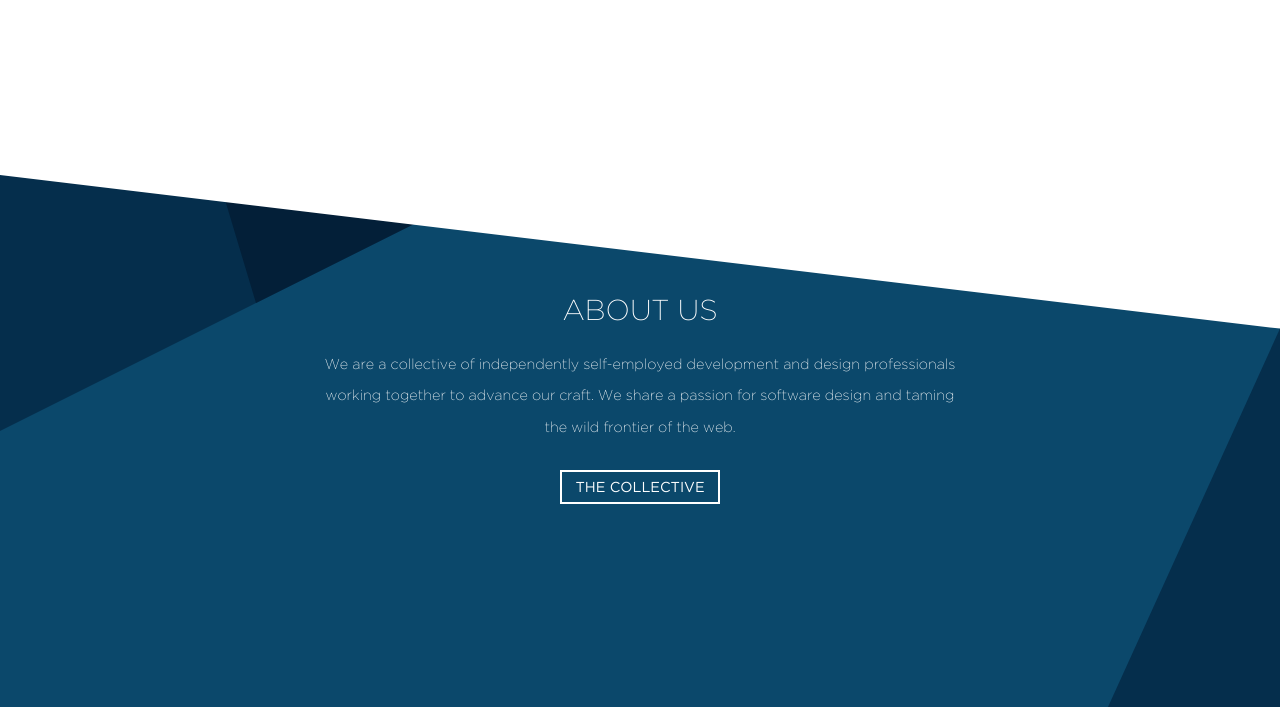
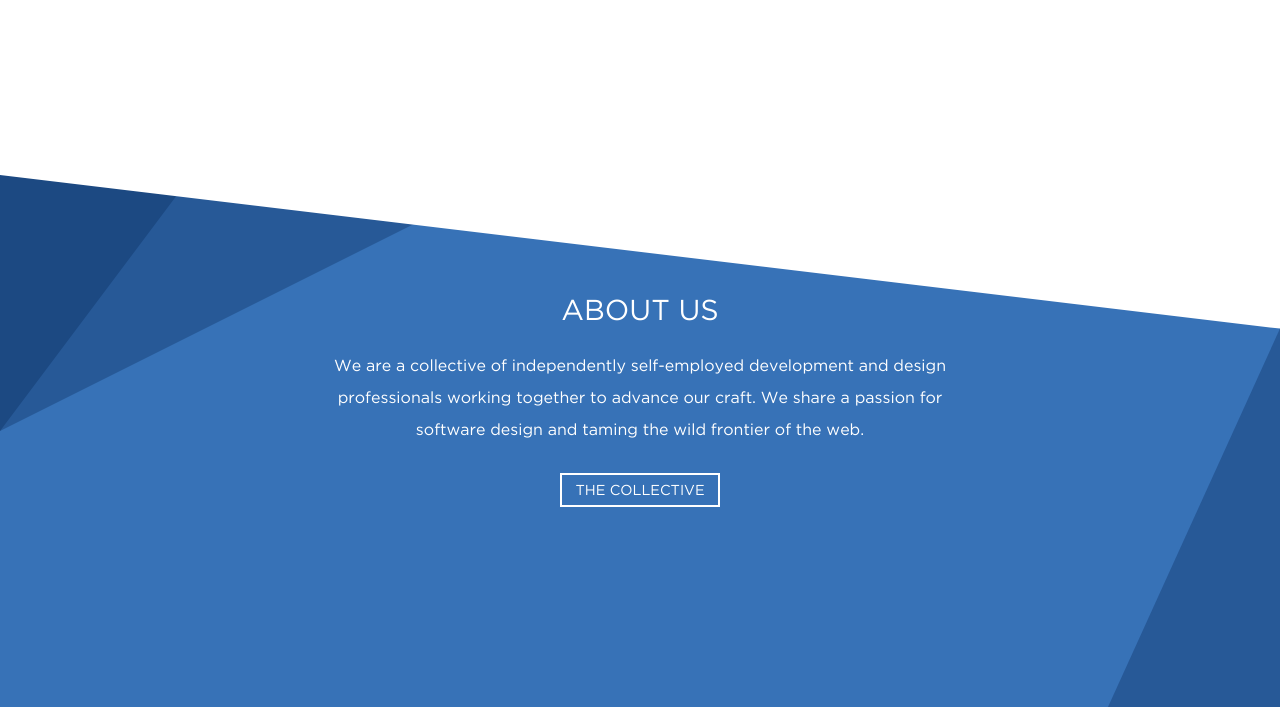
Before and after one commit to heybigname/heybigname.com, a website: page public/index.html in a window 1280 px wide. Shown: the part 393-1100 px from the top of the page. Drawn offline with nearby package versions, Linux system fonts and the light colour scheme.

Commit message:
various updates to typography and colors

```diff
--- a/assets/styles/modules/_about.scss
+++ b/assets/styles/modules/_about.scss
@@ -14,7 +14,7 @@
   }
 
   @include element('h1') {
-    font-family: 'gotham_extralightregular';
+    font-family: 'gotham_bookregular';
     font-weight:normal;
     text-transform: uppercase;
     font-size:1.8em;
@@ -22,9 +22,9 @@
   }
 
   @include element('p') {
-    font-family: 'gotham_extralightregular';
-    font-size:.9em;
-    line-height:2.2;
+    font-family: 'gotham_bookregular';
+    font-size:1em;
+    line-height:2;
     color:white;
     padding:0 0 20px 0;
   }
--- a/assets/styles/modules/_buttons.scss
+++ b/assets/styles/modules/_buttons.scss
@@ -14,11 +14,11 @@
   }
 
   @include modifier('inverse') {
-    border-color:$blue;
-    color:$blue;
+    border-color:$blueDarkest;
+    color:$blueDarkest;
 
     &:hover {
-      background: $blue;
+      background: $blueDarkest;
       color:#fff;
     }
   }
--- a/assets/styles/modules/_collective.scss
+++ b/assets/styles/modules/_collective.scss
@@ -15,7 +15,7 @@
   }
 
   @include element('h2') {
-    font-family: 'gotham_extralightregular';
+    font-family: 'gotham_bookregular';
     font-weight:normal;
     text-transform: uppercase;
     font-size:1.8em;
@@ -27,7 +27,7 @@
   @include element('p') {
     font-family: 'gotham_extralightregular';
     font-size:.9em;
-    line-height:2.2;
+    line-height:2;
     color:white;
     padding:0 0 20px 0;
   }
--- a/assets/styles/modules/_contact.scss
+++ b/assets/styles/modules/_contact.scss
@@ -14,7 +14,7 @@
   }
 
   @include element('h2') {
-    font-family: 'gotham_extralightregular';
+    font-family: 'gotham_bookregular';
     font-weight:normal;
     text-transform: uppercase;
     font-size:1.8em;
@@ -23,8 +23,8 @@
   }
 
   @include element('p') {
-    font-family: 'gotham_extralightregular';
-    font-size:.9em;
+    font-family: 'gotham_bookregular';
+    font-size:1em;
     line-height:2.2;
     color:white;
     padding:0 0 20px 0;
@@ -33,4 +33,17 @@
       font-family: 'gotham_bookregular'
     }
   }
+
+  @include element('a') {
+    font-family: 'gotham_bookregular';
+    font-size:1em;
+    line-height:2.2;
+    color:white;
+    padding:0 0 20px 0;
+    text-decoration: none;
+  }
 }
+
+.test-gradient {
+  background: linear-gradient(to right, #3b8686 0%,#164e4e 100%);
+}
--- a/assets/styles/modules/_navigation.scss
+++ b/assets/styles/modules/_navigation.scss
@@ -43,7 +43,7 @@
     }
 
     &:hover {
-      background: $blue;
+      background: $blueDarkest;
       color:#fff;
     }
 
--- a/assets/styles/modules/_svg.scss
+++ b/assets/styles/modules/_svg.scss
@@ -8,16 +8,35 @@
 
   @include element('polygon') {
 
+    @include modifier('lighter-blue') {
+      fill: #075887;
+      stop-color: #075887;
+      stop-opacity:1;
+      opacity: 0.3;
+    }
+
+    @include modifier('blue') {
+      fill: $blue;
+      stop-color: $blue;
+      stop-opacity:1
+    }
+
     @include modifier('dark-blue') {
       fill: $blueDark;
+      stop-color: $blueDark;
+      stop-opacity:1
     }
 
     @include modifier('darker-blue') {
       fill: $blueDarker;
+      stop-color: $blueDarker;
+      stop-opacity:1
     }
 
     @include modifier('darkest-blue') {
       fill: $blueDarkest;
+      stop-color: $blueDarkest;
+      stop-opacity:1
     }
 
     @include modifier('dark-toothpaste') {
--- a/assets/styles/settings/_colors.scss
+++ b/assets/styles/settings/_colors.scss
@@ -1,7 +1,7 @@
 // Blues
-$blue:        #0b486b;
-$blueDarker:  #052e4c;
-$blueDark:    #031f38;
+$blue:        #3772b7;
+$blueDarker:  #275997;
+$blueDark:    #1c4982;
 $blueDarkest: #031626;
 
 // Toothpaste
@@ -19,4 +19,4 @@ $red:           #863b3b;
 $redDark:       #662424;
 
 // Text
-$body:        $blue;
+$body:        $blueDarkest;
--- a/public/index.html
+++ b/public/index.html
@@ -42,7 +42,7 @@
 
              <svg class="svg" viewBox="0 0 1 1" preserveAspectRatio="none" width="100%" y="0" x="0" xmlns="http://www.w3.org/2000/svg">
                     <polygon class="svg__polygon--darker-blue svg__polygon--hide-on-mobile" points='0 0, 0 .2, .4 0' />
-                    <polygon class="svg__polygon--dark-blue svg__polygon--hide-on-mobile" points='.17 0, .2 .1, .4 0' />
+                    <polygon class="svg__polygon--dark-blue svg__polygon--hide-on-mobile" points='0 0, .0 .2, .15 0' />
                     <polygon class="svg__polygon--white" points='0 0, 1 .12, 1 0' />
                     <polygon class="svg__polygon--darkest-blue" points='0 .7, 0 1, .2 1' />
                     <polygon class="svg__polygon--hide-on-mobile svg__polygon--darker-blue" points='.6 1, 1 1, 1 .12' />
@@ -119,7 +119,7 @@
          <div class="contact__content">
             <h2 class="contact__h2">Contact Us</h2>
             <p class="contact__p">Contact us on Twitter or through the contact account at this domain.
-            <p class="contact__p contact__p--bold"><a href="http://twitter.com/heybigname">@heybigname</a></p>
+            <p class="contact__p contact__p--bold"><a class="contact__a" href="http://twitter.com/heybigname">@heybigname</a></p>
             </p>
          </div>
 
```
Also changed, not shown: public/assets/css/main.css, public/assets/css/main.min.css.
